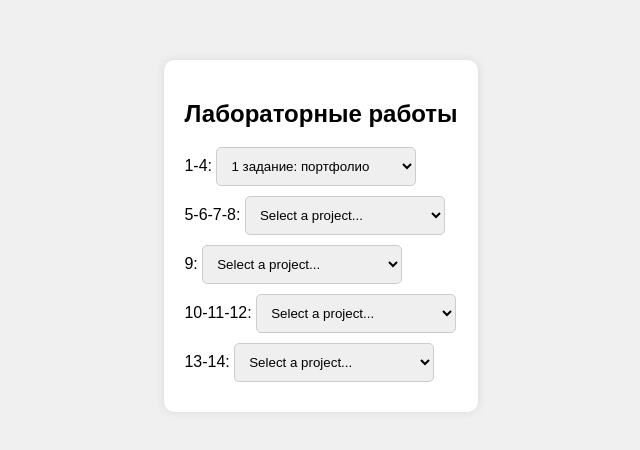
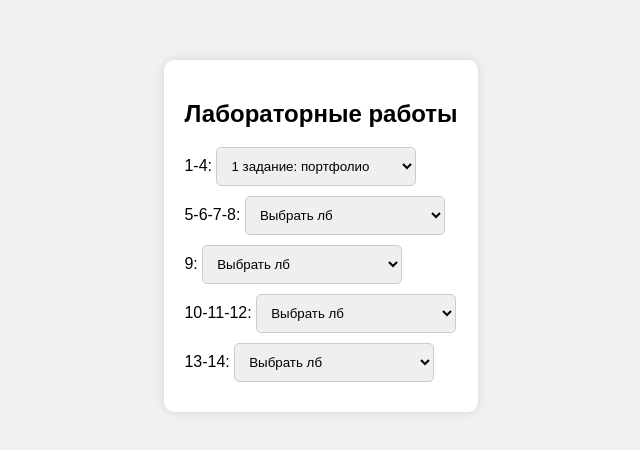
Before and after one commit to Joji34d/labi32, a plain HTML site: page index.html in a window 1280 px wide. Shown: the part 164-614 px from the top of the page, without its empty margins (319-959 px from the left). Drawn offline with Linux system fonts and the light colour scheme.

Commit message:
Update index.html

```diff
--- a/index.html
+++ b/index.html
@@ -55,7 +55,7 @@
         <div class="dropdown">
             <label for="dropdown3">5-6-7-8:</label>
             <select id="dropdown3" onchange="navigate(this)">
-                <option value="">Select a project...</option>
+                <option value="">Выбрать лб</option>
                 <option value="lb5-6-7-8/5/шаблон.html">5 лб</option>
                 <option value="lb5-6-7-8/6/шаблон.html">6 лб</option>
                 <option value="lb5-6-7-8/7/шаблон.html">7 лб</option>
@@ -67,7 +67,7 @@
         <div class="dropdown">
             <label for="dropdown4">9:</label>
             <select id="dropdown4" onchange="navigate(this)">
-                <option value="">Select a project...</option>
+                <option value="">Выбрать лб</option>
                 <option value="9/1 zadanie/1 sposob/1.html">1 способ</option>
                 <option value="9/1 zadanie/2 sposob/2.html">2 способ</option>
                 <option value="9/1 zadanie/3 sposob/3.html">3 способ</option>
@@ -85,7 +85,7 @@
         <div class="dropdown">
             <label for="dropdown5">10-11-12:</label>
             <select id="dropdown5" onchange="navigate(this)">
-                <option value="">Select a project...</option>
+                <option value="">Выбрать лб</option>
                 <option value="10-11-12\1 zadanie\1.html">1 задание</option>
                 <option value="10-11-12\2 zadanie\2.html">2 задание</option>
                 <option value="10-11-12\3 zadanie\3.html">3 задание</option>
@@ -97,7 +97,7 @@
         <div class="dropdown">
             <label for="dropdown6">13-14:</label>
             <select id="dropdown6" onchange="navigate(this)">
-                <option value="">Select a project...</option>
+                <option value="">Выбрать лб</option>
                 <option value="13-14/1 zadanie/1">1 задание</option>
                 <option value="13-14/2 zadanie/2">2 задание</option>
                 <option value="13-14/3 zadanie/3">3 задание</option>
```
